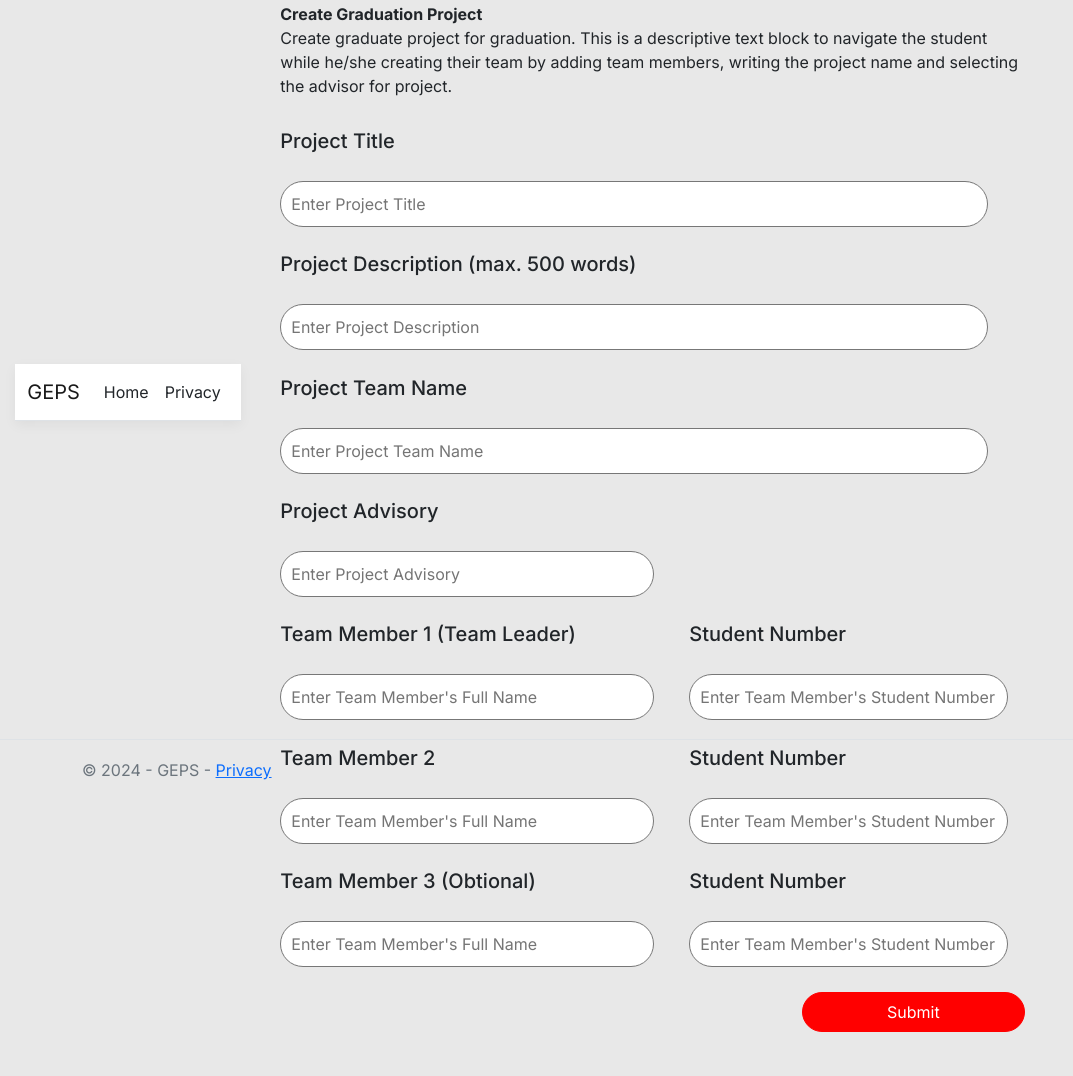
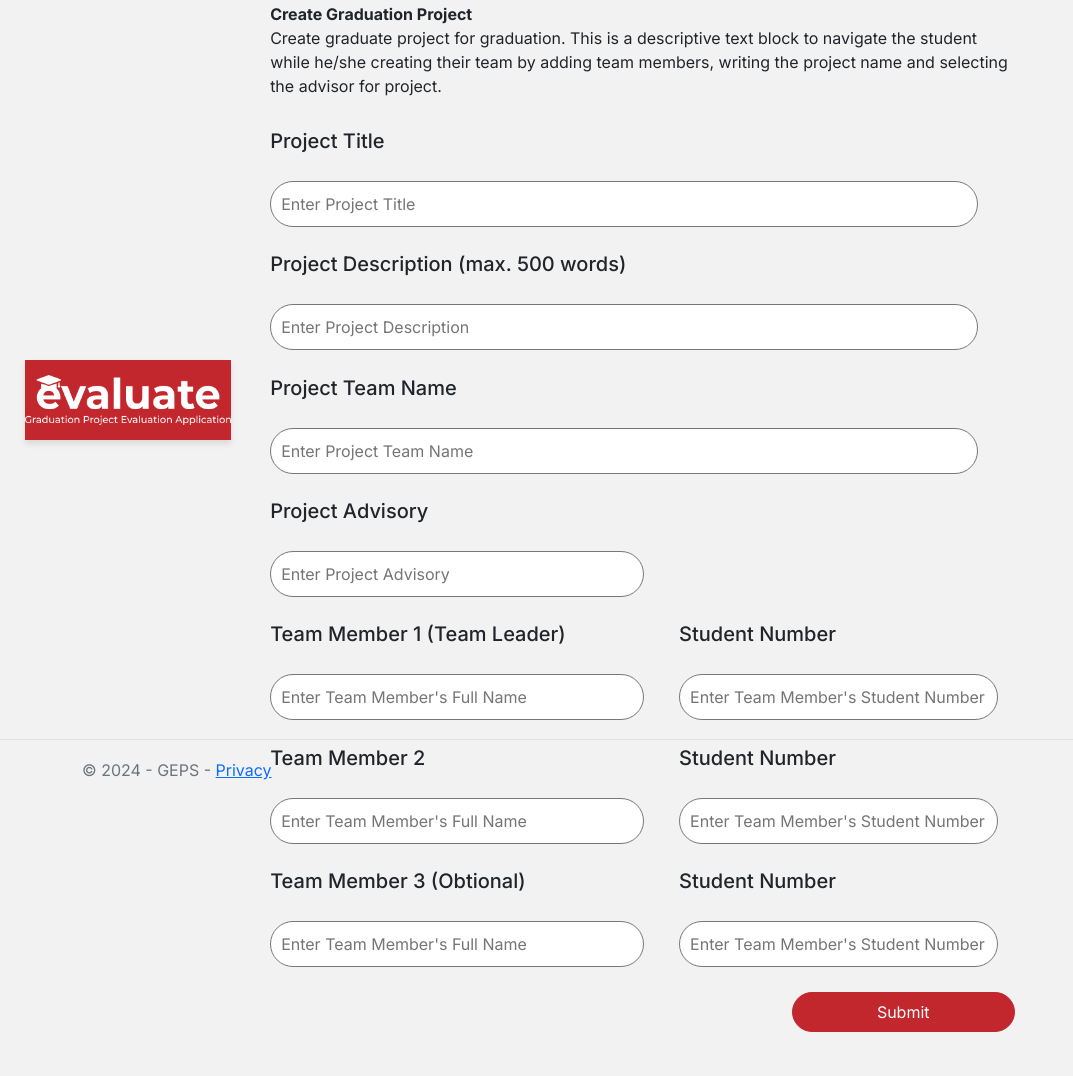
Before and after one commit to dezarto/Graduate-Project-Evaluation-System, an ASP.NET Core app: page /Home/ProjectCreate in a window 1280 px wide. Shown: the whole page, without its empty margins (0-1073 px from the left). Run offline with ASP.NET Core 8, Linux system fonts and the light colour scheme; style sheets or scripts are compiled from the project's sources.

Commit message:
adding header on layout

```diff
--- a/GEPS/Views/Shared/_Layout.cshtml
+++ b/GEPS/Views/Shared/_Layout.cshtml
@@ -9,7 +9,7 @@
     <link rel="stylesheet" href="~/GEPS.styles.css" asp-append-version="true" />
 </head>
 <body>
-    <header>
+    @*<header>
         <nav class="navbar navbar-expand-sm navbar-toggleable-sm navbar-light bg-white border-bottom box-shadow mb-3">
             <div class="container-fluid">
                 <a class="navbar-brand" asp-area="" asp-controller="Home" asp-action="Index">GEPS</a>
@@ -29,6 +29,11 @@
                 </div>
             </div>
         </nav>
+    </header>*@
+    <header class="customHeader">
+        <div class="logoContainer">
+            <img src="~/logored2.png" alt="Logo" class="logo" />
+        </div>
     </header>
     <div class="container">
         <main role="main" class="pb-3">
@@ -47,3 +52,22 @@
     @await RenderSectionAsync("Scripts", required: false)
 </body>
 </html>
+<style>
+        .customHeader {
+        background-color: #C1272D; /* Arka plan rengi */
+        height: 80px; /* Header yüksekliği */
+        display: flex; /* Flexbox ile hizalama */
+        justify-content: center; /* Yatayda ortalama */
+        align-items: center; /* Dikeyde ortalama */
+        box-shadow: 0 4px 6px rgba(0, 0, 0, 0.1); /* Hafif gölge efekti */
+    }
+
+    .logoContainer {
+        text-align: center; /* Logo metni veya görüntüsünün merkezlenmesi */
+    }
+
+    .logo {
+        height: 50px; /* Logonun yüksekliği */
+        width: auto; /* Oranlarını korur */
+    }
+</style>
--- a/GEPS/wwwroot/css/ProjectCreate.css
+++ b/GEPS/wwwroot/css/ProjectCreate.css
@@ -4,7 +4,7 @@ html, body {
     display: flex;
     justify-content: center; /* Centers horizontally */
     align-items: center; /* Centers vertically */
-    background-color: #E8E8E8;
+    background-color: #F2F2F2;
     font-family: 'Inter', sans-serif;
 }
 
@@ -37,8 +37,8 @@ td {
     width: 30%;
     height: 40px;
     border-radius: 25px;
-    border: 1px solid red;
-    background-color: red;
+    border: 1px solid #C1272D;
+    background-color: #C1272D;
     color: white;
 }
 .form__field {
```
Also changed, not shown: GEPS/wwwroot/logored2.png (added).
